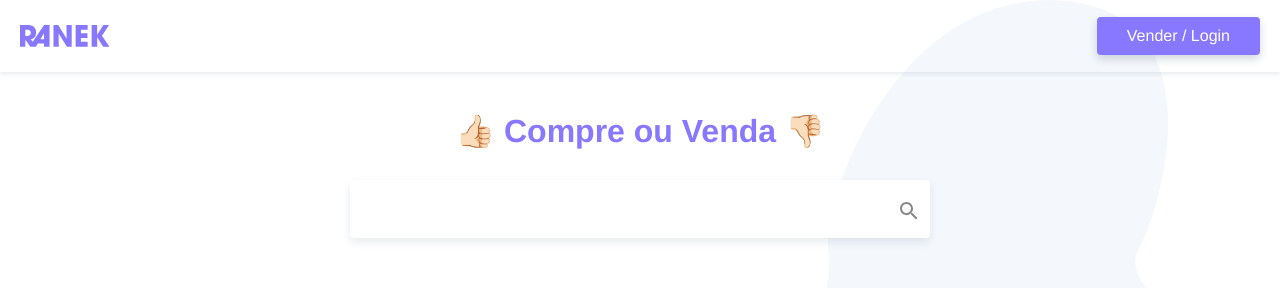
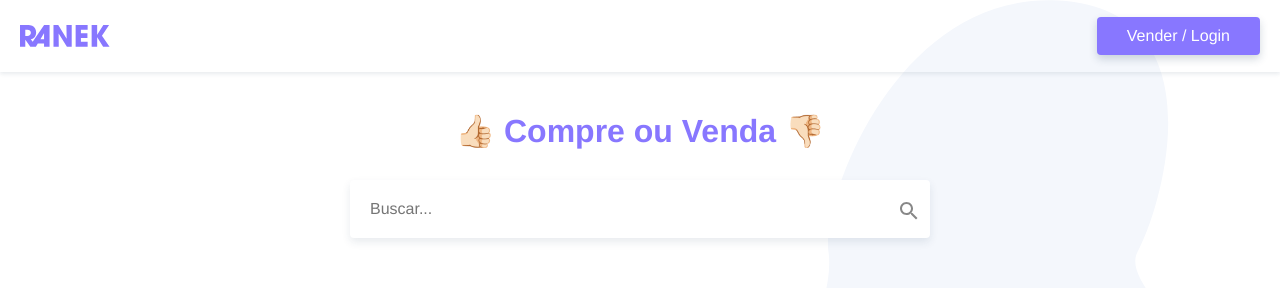
Before and after one commit to frantend/ranek, a Vue app in the folder ranek-app/: page / in a window 1280 px wide. Shown: the top 288 px of the page. Built offline with nearby package versions, Linux system fonts and the light colour scheme; no server answers.

Commit message:
0908 Input Estilo - Aplique estilo ao campo de busca

```diff
--- a/ranek-app/src/components/ProdutosBuscar.vue
+++ b/ranek-app/src/components/ProdutosBuscar.vue
@@ -1,6 +1,6 @@
 <template>
   <form>
-    <input type="text" name="busca" id="busca" v-model="busca">
+    <input type="text" name="busca" id="busca" v-model="busca" placeholder="Buscar...">
     <input type="submit" id="lupa" value="Buscar" @click.prevent='buscarProdutos'>
 </form>
 </template>
```
